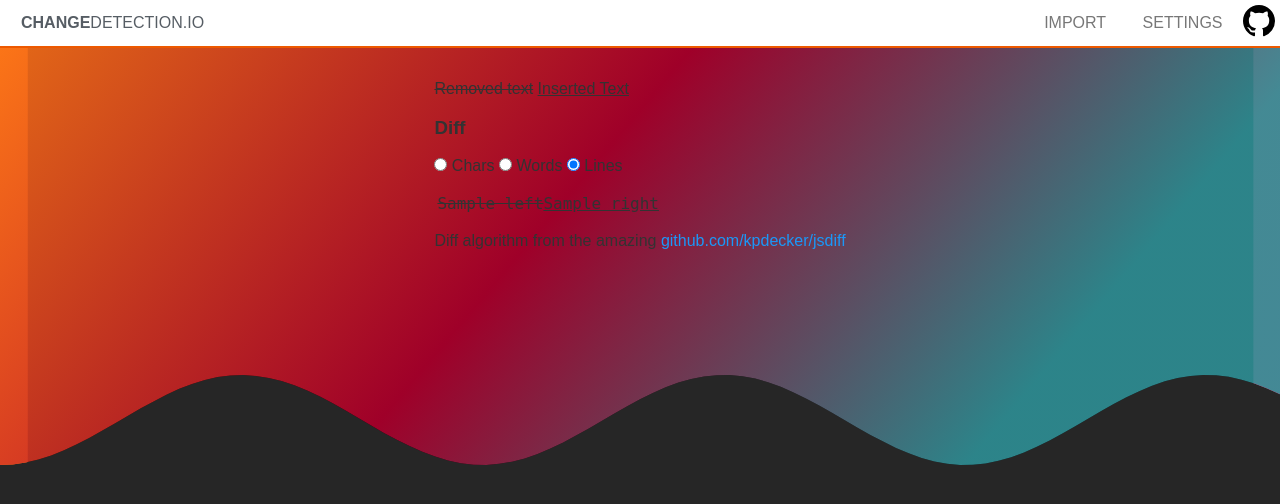
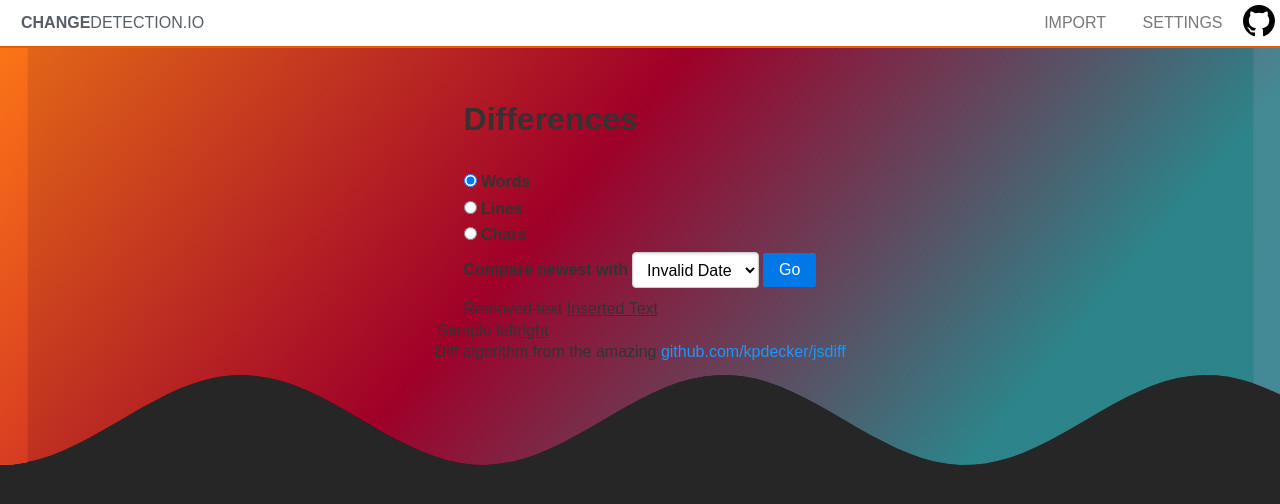
Before and after one commit to cleverpanther/changedetectionsystem, a Flask app: template backend/templates/diff.html in a window 1280 px wide. Shown: the top 504 px of the page. Run offline with Flask 2, Linux system fonts and the light colour scheme; the template is opened without the code that fills it: most values are stand-ins (such as "Sample title", 1, 10 or a date in 2020).

Commit message:
Supply different versions to browse

```diff
--- a/backend/backend.py
+++ b/backend/backend.py
@@ -187,18 +187,28 @@ def diff_history_page(uuid):
     dates = list(watch['history'].keys())
     dates = [int(i) for i in dates]
     dates.sort(reverse=True)
+    dates = [str(i) for i in dates]
+
 
     left_file_contents = right_file_contents = ""
     l_file = watch['history'][str(dates[-1])]
     with open(l_file, 'r') as f:
         left_file_contents = f.read()
 
-    r_file  = watch['history'][str(dates[-2])]
+    previous_version = request.args.get('previous_version')
+    try:
+        r_file = watch['history'][str(previous_version)]
+    except KeyError:
+        # Not present, use a default value
+        r_file = watch['history'][str(dates[-2])]
+
     with open(r_file, 'r') as f:
         right_file_contents = f.read()
 
+    #print (dates, l_file, r_file)
     output = render_template("diff.html", watch_a=watch, messages=messages, left=left_file_contents,
-                             right=right_file_contents, extra_stylesheets=extra_stylesheets)
+                             right=right_file_contents, extra_stylesheets=extra_stylesheets, versions=dates[:-1],
+                             current_previous_version=str(previous_version))
     return output
 
 @app.route("/favicon.ico", methods=['GET'])
--- a/backend/templates/diff.html
+++ b/backend/templates/diff.html
@@ -2,34 +2,58 @@
 
 {% block content %}
 
-<div id="diff-ui">
+<div id="settings">
+    <h1>Differences</h1>
+    <form class="pure-form " action="" method="GET">
+        <fieldset>
+
+            <label for="diffWords" class="pure-checkbox">
+                <input type="radio" name="diff_type" id="diffWords" value="diffWords" checked=""/> Words</label>
+            <label for="diffLines" class="pure-checkbox">
+                <input type="radio" name="diff_type" id="diffLines" value="diffLines"/> Lines</label>
+
+            <label for="diffChars" class="pure-checkbox">
+                <input type="radio" name="diff_type" id="diffChars" value="diffChars"/> Chars</label>
+
+            {% if versions|length >= 1 %}
+            <label for="diff-version">Compare newest with</label>
+            <select id="diff-version" name="previous_version">
+                {% for version in versions %}
+                    <option value="{{version}}" {% if version== current_previous_version %} selected="" {% endif %}>
+                        {{version}}
+                    </option>
+                {% endfor %}
+            </select>
+            <button type="submit" class="pure-button pure-button-primary">Go</button>
+            {% endif %}
+        </fieldset>
+    </form>
     <del>Removed text</del>
     <ins>Inserted Text</ins>
+</div>
 
-<div id="settings">
-    <h3>Diff</h3>
-    <label><input type="radio" name="diff_type" value="diffChars"> Chars</label>
-    <label><input type="radio" name="diff_type" value="diffWords" > Words</label>
-    <label><input type="radio" name="diff_type" value="diffLines" checked=""> Lines</label>
-</div>
+<div id="diff-ui">
 
     <table>
         <tbody>
         <tr>
-			<!-- just proof of concept copied straight from github.com/kpdecker/jsdiff -->
+            <!-- just proof of concept copied straight from github.com/kpdecker/jsdiff -->
             <td id="a" style="display: none;">{{left}}</td>
             <td id="b" style="display: none;">{{right}}</td>
             <td>
-                <pre id="result"></pre>
+                <span id="result"></span>
             </td>
         </tr>
         </tbody>
     </table>
-Diff algorithm from the amazing <a href="https://github.com/kpdecker/jsdiff" >github.com/kpdecker/jsdiff</a>
+    Diff algorithm from the amazing <a href="https://github.com/kpdecker/jsdiff">github.com/kpdecker/jsdiff</a>
+
 </div>
 
 <script src="/static/js/diff.js"></script>
 <script defer="">
+
+
 var a = document.getElementById('a');
 var b = document.getElementById('b');
 var result = document.getElementById('result');
@@ -63,6 +87,19 @@ function changed() {
 }
 
 window.onload = function() {
+
+
+    /* Convert what is options from UTC time.time() to local browser time */
+    var diffList=document.getElementById("diff-version");
+    if (typeof(diffList) != 'undefined' && diffList != null) {
+        for (var option of diffList.options) {
+          //alert(option.value);
+          var dateObject = new Date(option.value*1000);
+          option.label=dateObject.toLocaleString();
+        }
+    }
+
+
 	onDiffTypeChange(document.querySelector('#settings [name="diff_type"]:checked'));
 	changed();
 };
@@ -89,10 +126,11 @@ for (var i = 0; i < radio.length; i++) {
 	}
 }
 
-</script>
 
 
 
 
+</script>
+
 
 {% endblock %}
```
Also changed, not shown: backend/static/css/diff.css (+9 -4 lines).
